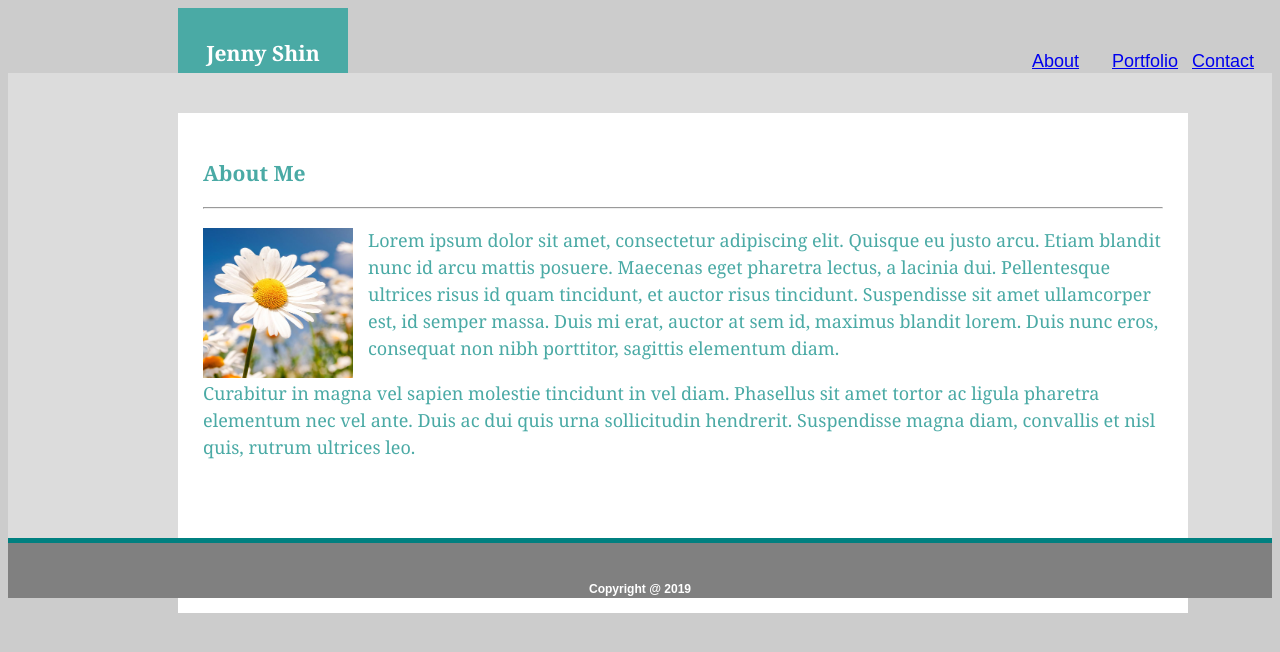
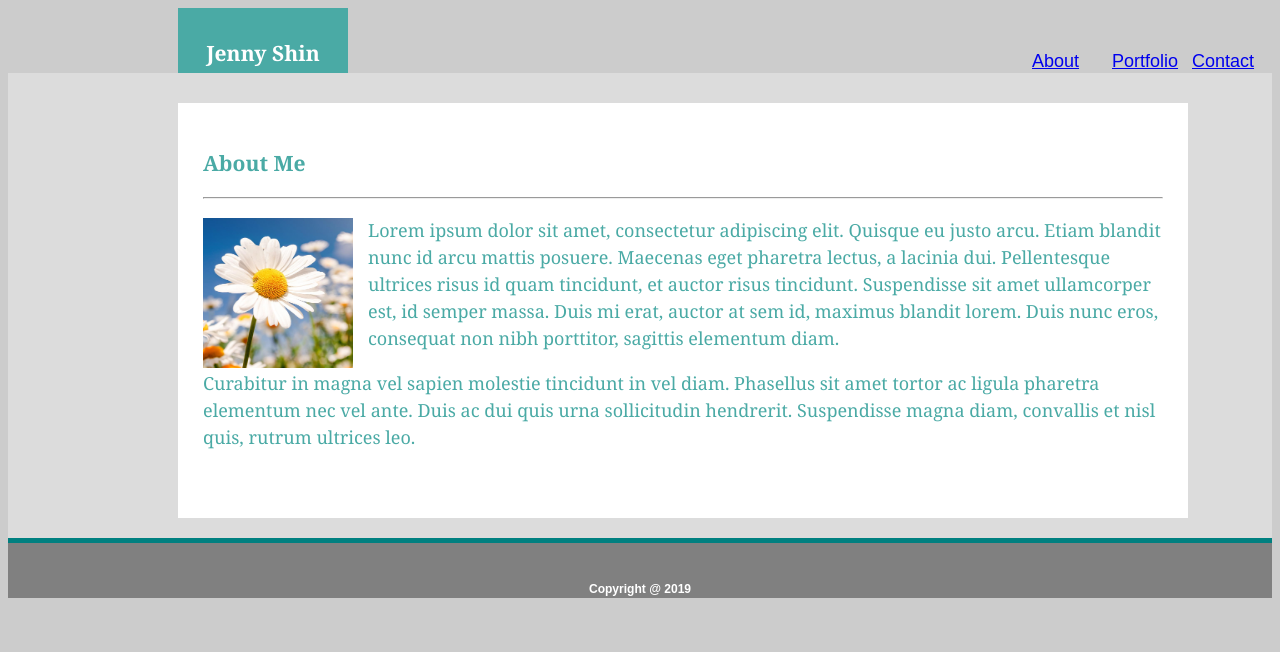
Before and after one commit to jenshin75/Responsive-Portfolio, a plain HTML site: page index.html in a window 1280 px wide. Drawn offline with Linux system fonts and the light colour scheme.

Commit message:
updated 05/02/19 06:30 am

```diff
--- a/assets/css/style.css
+++ b/assets/css/style.css
@@ -145,9 +145,9 @@ Experiment with deleting lines of code from the CSS to see how it affects the we
 .containerMM {
   background-color: #ffffff;
   width: 960px;
-  height: 450px;
+  height: 365px;
   padding: 25px;
-  margin: 20px 150px;
+  margin: 10px 150px;
   color: #777777;
   font-family: Arial, Helvetica, sans-serif;
 }
```
Also changed, not shown: index.html (+1 -0 lines).
